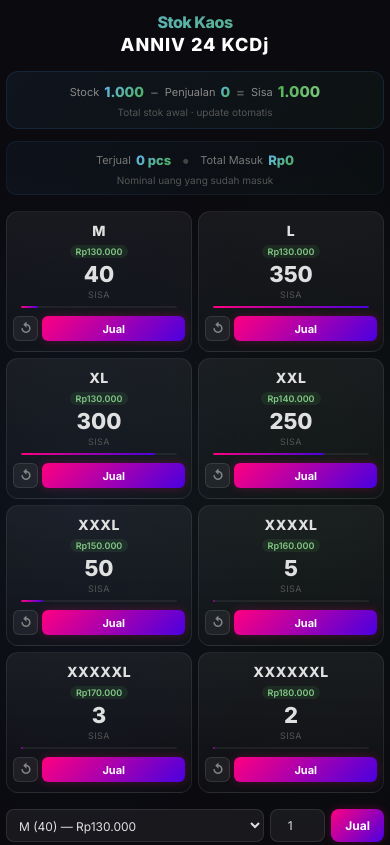
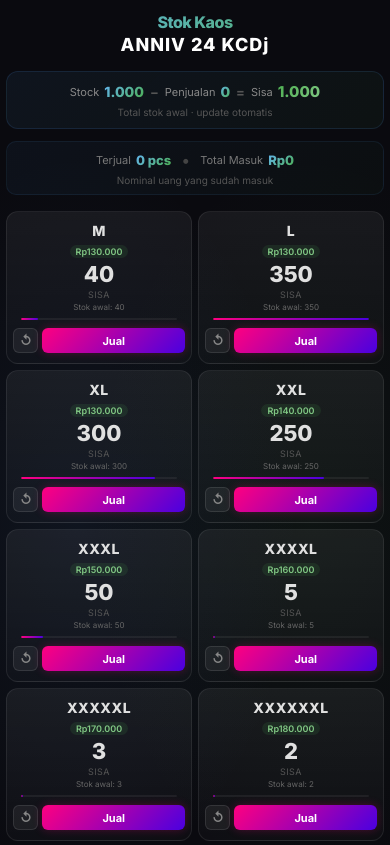
Before and after one commit to Divdes/stok_kaos_kcdj, a plain HTML site: page index.html in a window 390 px wide. Shown: the top 845 px of the page. Drawn offline with Linux system fonts and the light colour scheme.

Commit message:
Tambah stok awal di setiap card

```diff
--- a/index.html
+++ b/index.html
@@ -89,6 +89,7 @@ body {
 .stok-card .harga-card { font-size: 10px; color: #81c784; font-weight: 600; background: rgba(76, 175, 80, 0.12); display: inline-block; padding: 2px 8px; border-radius: 8px; margin-top: 3px; }
 .stok-card .jumlah { font-size: 32px; font-weight: 800; color: #e0e0e0; margin: 6px 0; line-height: 1; }
 .stok-card .stok-label { font-size: 10px; color: #555; text-transform: uppercase; letter-spacing: 0.5px; }
+.stok-card .stok-awal { font-size: 9px; color: #666; margin-top: 2px; }
 .stok-card .progress-wrap { background: rgba(255,255,255,0.06); border-radius: 10px; height: 3px; margin: 8px 12px 0; overflow: hidden; }
 .stok-card .progress-fill { height: 100%; background: linear-gradient(90deg, #ff0080, #4a00e0); border-radius: 10px; transition: width 0.5s ease; }
 .stok-card .actions { margin-top: 10px; display: flex; gap: 6px; justify-content: center; }
@@ -164,6 +165,7 @@ body {
     .stok-card .harga-card { font-size: 9px; padding: 1px 6px; }
     .stok-card .jumlah { font-size: 22px; margin: 4px 0; }
     .stok-card .stok-label { font-size: 9px; }
+    .stok-card .stok-awal { font-size: 8px; }
     .stok-card .progress-wrap { height: 2px; margin: 6px 8px 0; }
     .stok-card .actions { margin-top: 8px; gap: 4px; }
     .stok-card .actions button { font-size: 11px; padding: 4px 6px; border-radius: 6px; }
@@ -264,7 +266,7 @@ function update() {
         const pct = Math.round((stok[u]/max)*100);
         const card = document.createElement('div');
         card.className = 'stok-card';
-        card.innerHTML = `<div class="ukuran">${u}</div><div class="harga-card">Rp${HARGA[u].toLocaleString('id-ID')}</div><div class="jumlah">${stok[u]}</div><div class="stok-label">Sisa</div><div class="progress-wrap"><div class="progress-fill" style="width:${pct}%"></div></div><div class="actions"><button class="btn-back" onclick="back('${u}')" title="Kembalikan 1">↺</button><button class="btn-jual" onclick="jual('${u}')" ${stok[u]<=0?'disabled':''}>Jual</button></div>`;
+        card.innerHTML = `<div class="ukuran">${u}</div><div class="harga-card">Rp${HARGA[u].toLocaleString('id-ID')}</div><div class="jumlah">${stok[u]}</div><div class="stok-label">Sisa</div><div class="stok-awal">Stok awal: ${AWAL[u]}</div><div class="progress-wrap"><div class="progress-fill" style="width:${pct}%"></div></div><div class="actions"><button class="btn-back" onclick="back('${u}')" title="Kembalikan 1">↺</button><button class="btn-jual" onclick="jual('${u}')" ${stok[u]<=0?'disabled':''}>Jual</button></div>`;
         grid.appendChild(card);
     });
     const sel = document.getElementById('sizeSelect'); sel.innerHTML = '';
```
